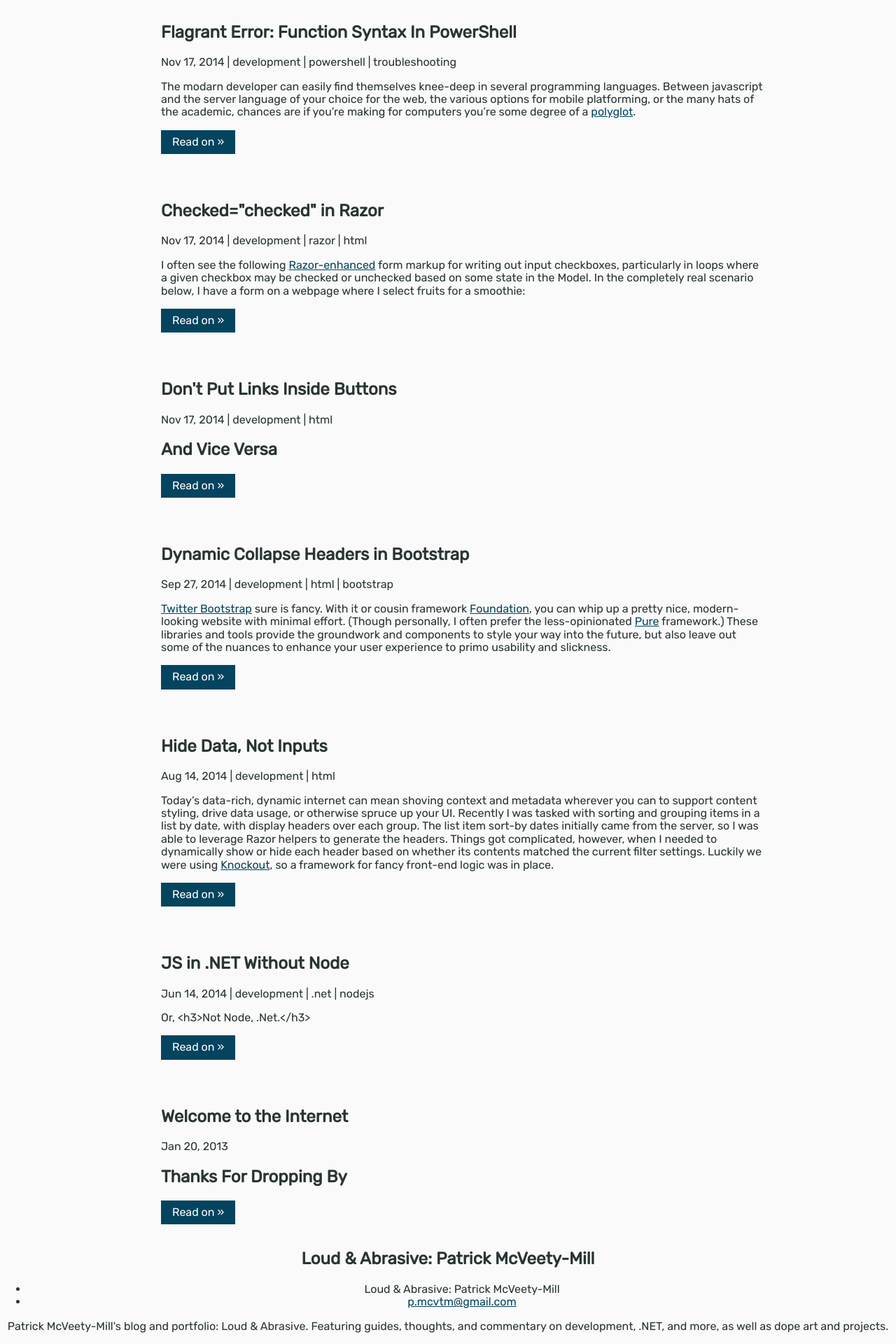
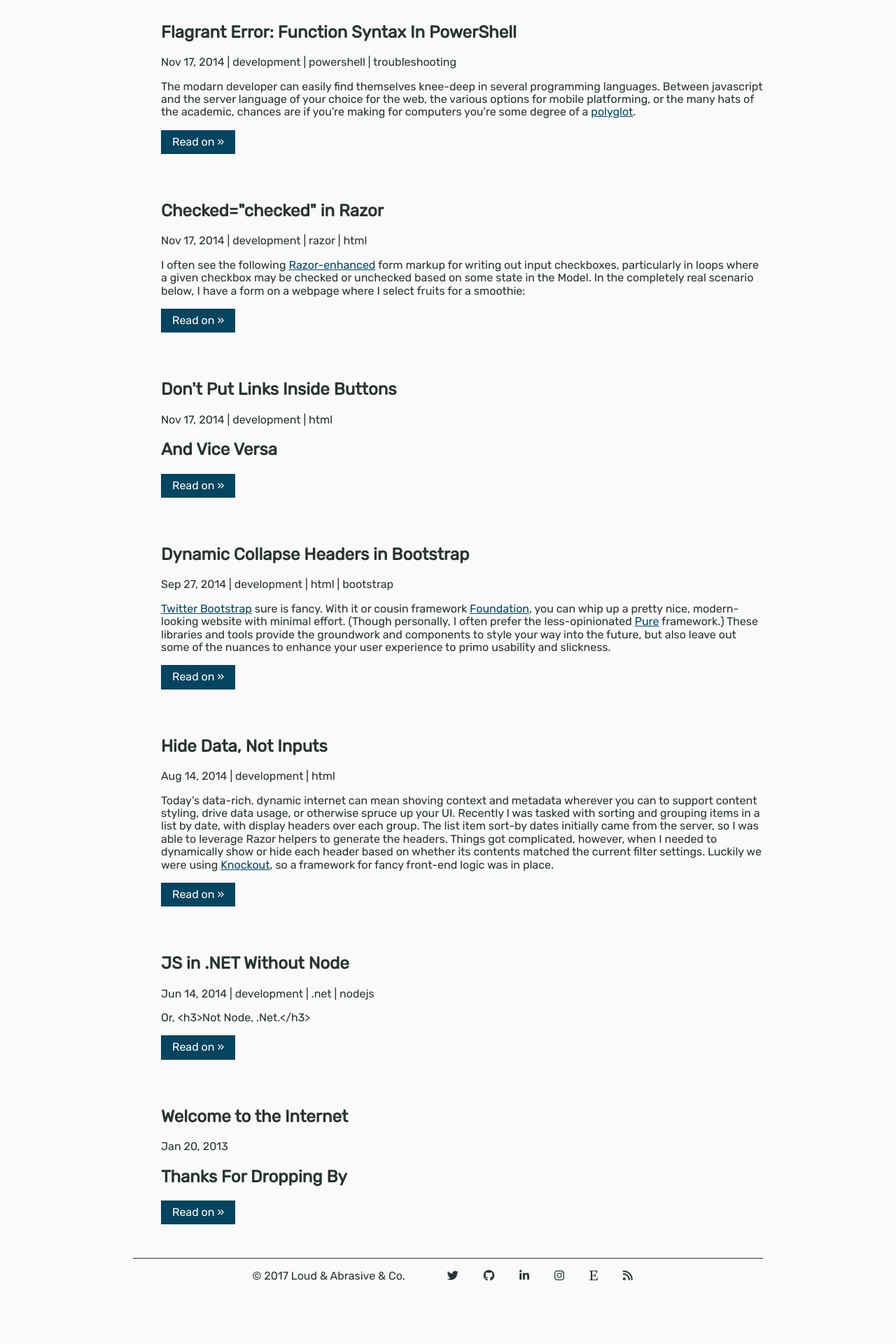
Before and after one commit to pmcvtm/pmcvtm.com, a Jekyll site: the page built from index.html, in a window 1280 px wide. Shown: the part 806-2726 px from the top of the page at 70% size. Built offline with Jekyll 4.4.1, drawn with Linux system fonts in a browser that asks for light colours; nearby versions of some CDN libraries; after the commit the page ends 2655 px from its top, so only the background shows below that.

Commit message:
update footer

```diff
--- a/_config.yml
+++ b/_config.yml
@@ -15,14 +15,20 @@
 # in the templates via {{ site.myvariable }}.
 title: "Loud & Abrasive: Patrick McVeety-Mill"
 email: p.mcvtm@gmail.com
+organization: "Loud & Abrasive & Co."
 description: > # this means to ignore newlines until "baseurl:"
   Patrick McVeety-Mill's blog and portfolio: Loud & Abrasive.
   Featuring guides, thoughts, and commentary on development, .NET, and more,
   as well as dope art and projects.
 baseurl: "" # the subpath of your site, e.g. /blog
 url: "" # the base hostname & protocol for your site, e.g. http://example.com
-twitter_username: loudandabrasive
-github_username:  pmcvtm
+
+#social links
+twitter: loudandabrasive
+github: pmcvtm
+linkedin: pmcvtm
+instagram: loudandabrasive
+etsy: corrugatedcardbuds
 
 # Build settings
 markdown: kramdown
--- a/_includes/footer.html
+++ b/_includes/footer.html
@@ -1,35 +1,13 @@
 <footer class="site-footer">
-
-  <div class="wrapper">
-
-    <h2 class="footer-heading">{{ site.title | escape }}</h2>
-
-    <div class="footer-col-wrapper">
-      <div class="footer-col footer-col-1">
-        <ul class="contact-list">
-          <li>
-            {% if site.author %}
-              {{ site.author | escape }}
-            {% else %}
-              {{ site.title | escape }}
-            {% endif %}
-            </li>
-            {% if site.email %}
-            <li><a href="mailto:{{ site.email }}">{{ site.email }}</a></li>
-            {% endif %}
-        </ul>
-      </div>
-
-      <div class="footer-col footer-col-2">
-        <ul class="social-media-list">
-        </ul>
-      </div>
-
-      <div class="footer-col footer-col-3">
-        <p>{{ site.description | escape }}</p>
-      </div>
-    </div>
-
+  <div>
+    &copy; {{ site.time | date: "%Y" }} {{ site.organization }}
+    <ul class="social-links">
+      {% if site.twitter %} <li><a class="twitter" href="http://www.twitter.com/{{ site.twitter }}"><i class="fa fa-twitter"></i></a></li> {% endif %}
+      {% if site.github %} <li><a class="github" href="http://www.github.com/{{ site.github }}"><i class="fa fa-github"></i></a></li> {% endif %}
+      {% if site.linkedin %} <li><a class="linkedin" href="http://www.linkedin.com/{{ site.linkedin }}"><i class="fa fa-linkedin"></i></a></li> {% endif %}
+      {% if site.instagram %} <li><a class="instagram" href="http://www.instagram.com/{{ site.instagram }}"><i class="fa fa-instagram"></i></a></li> {% endif %}
+      {% if site.etsy %} <li><a class="etsy" href="http://www.etsy.com/shop/{{ site.etsy }}"><i class="fa fa-etsy"></i></a></li> {% endif %}
+      <li><a class="rss" href="{{ "/feed.xml" | relative_url }}"><i class="fa fa-rss"></i></a></li>
+    </ul>
   </div>
-
 </footer>
--- a/assets/main.scss
+++ b/assets/main.scss
@@ -44,6 +44,9 @@ a { color: $blue; }
 .site-content {
     max-width: 900px;
     text-align: left;
+
+    padding-bottom: 1rem;
+    border-bottom: solid 1px $darkGray;
 }
 
 // === HEADER === === === === ===
@@ -135,3 +138,18 @@ a { color: $blue; }
     margin: 1rem 0;
     padding: 1rem 0;
 }
+
+// === FOOTER === === === === ===
+
+.social-links {
+    list-style: none;
+    display: inline-block;
+
+    a { color: $text; }
+    a:hover { color: $salmon; }
+
+    li {
+        display: inline-block;
+        padding: 0 1rem;
+    }
+}
```
